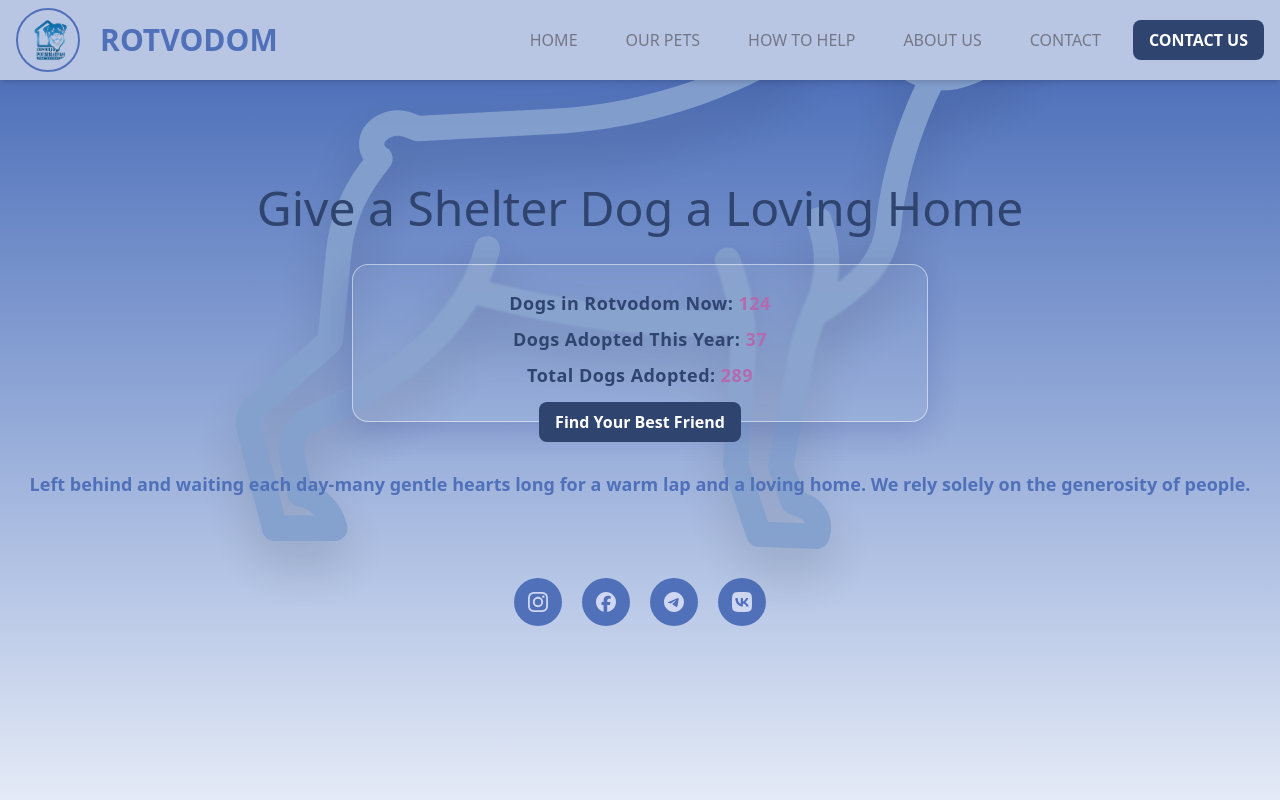
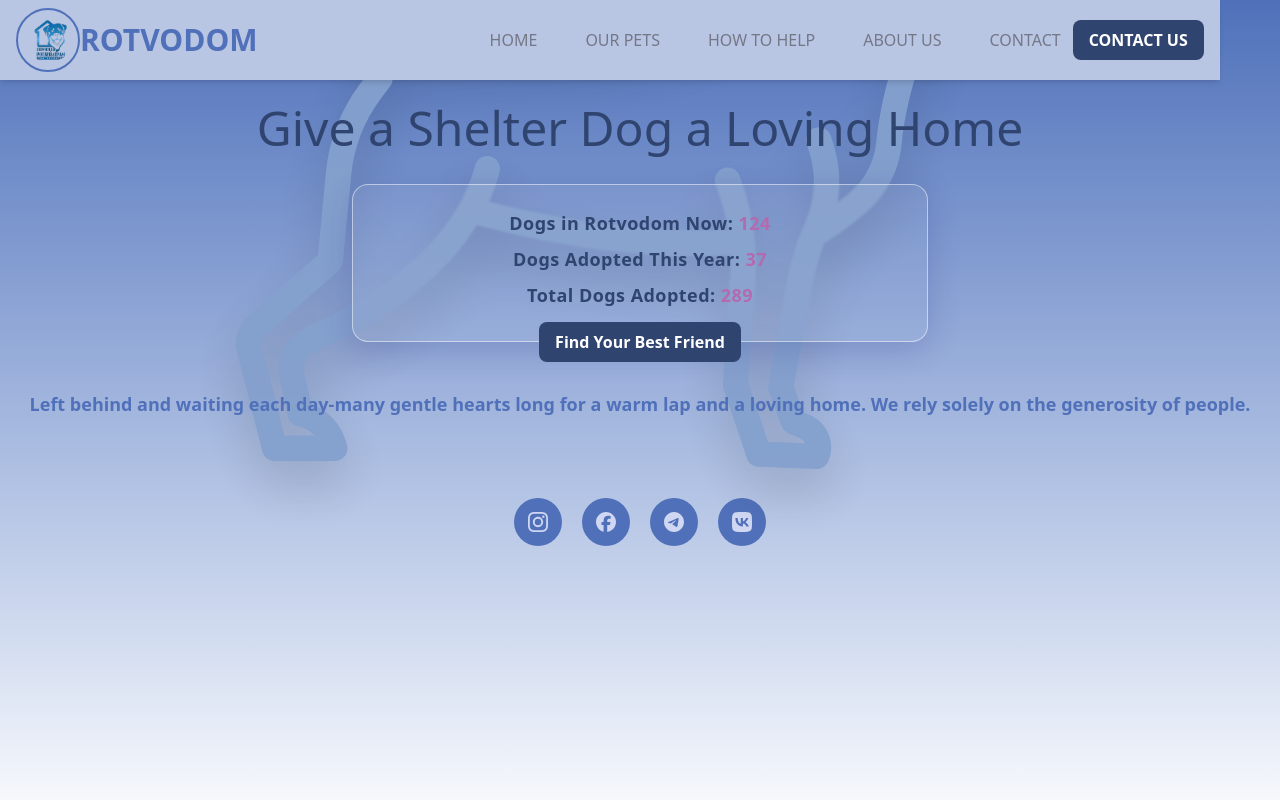
Before and after one commit to bavayra/dog-shelter, a React (Vite) app: page / in a window 1280 px wide. Shown: the top 800 px of the page. Built offline with nearby package versions, Linux system fonts and the light colour scheme.

Commit message:
fix: fixed header position so it will not cause issues with side bar and for better ux

```diff
--- a/src/components/Header.tsx
+++ b/src/components/Header.tsx
@@ -12,7 +12,7 @@ const Header = () => {
   ];
 
   return (
-    <header className="bg-primary-200 shadow-md sticky top-0 z-50">
+    <header className="bg-primary-200 shadow-md fixed top-0 z-50">
       <div className="container mx-auto px-4 py-2">
         <div className="flex items-center justify-between">
           <img
```
